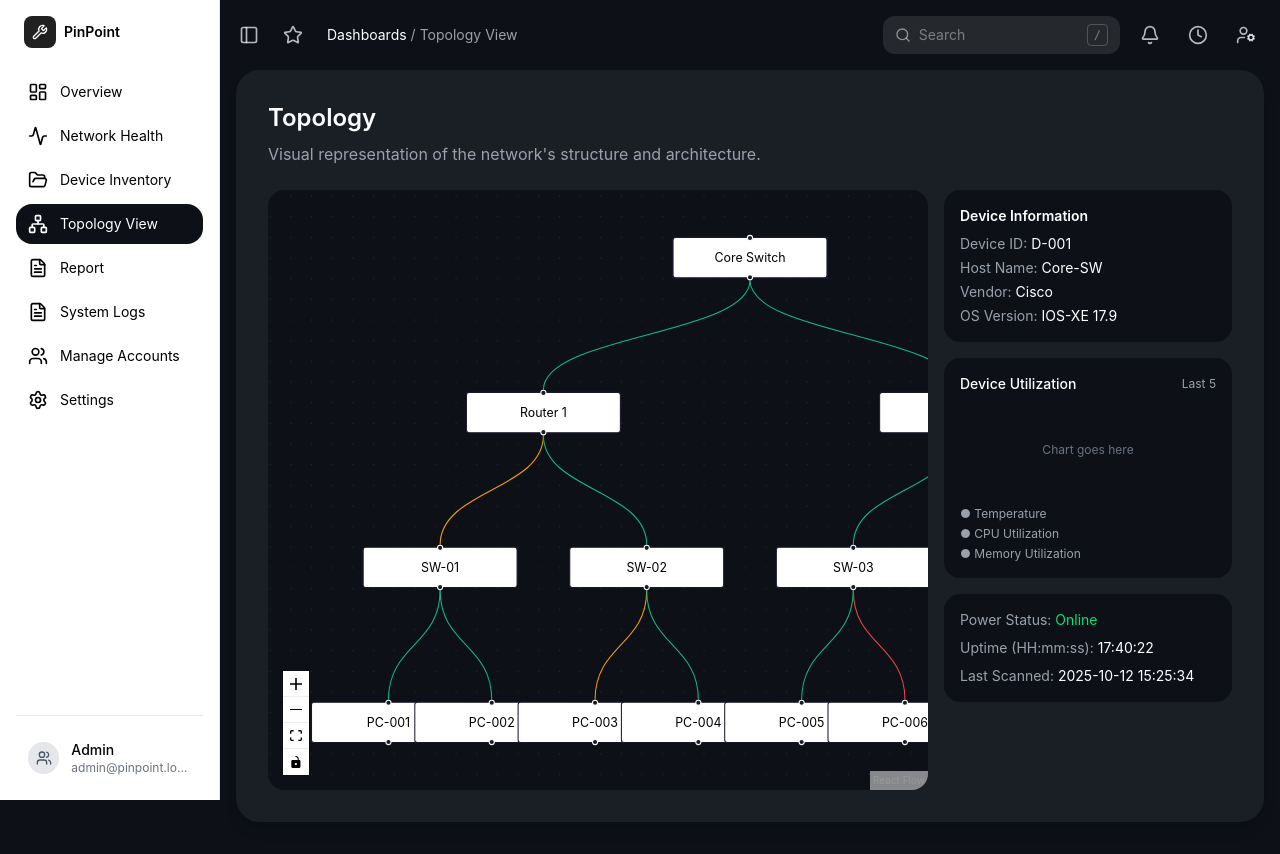
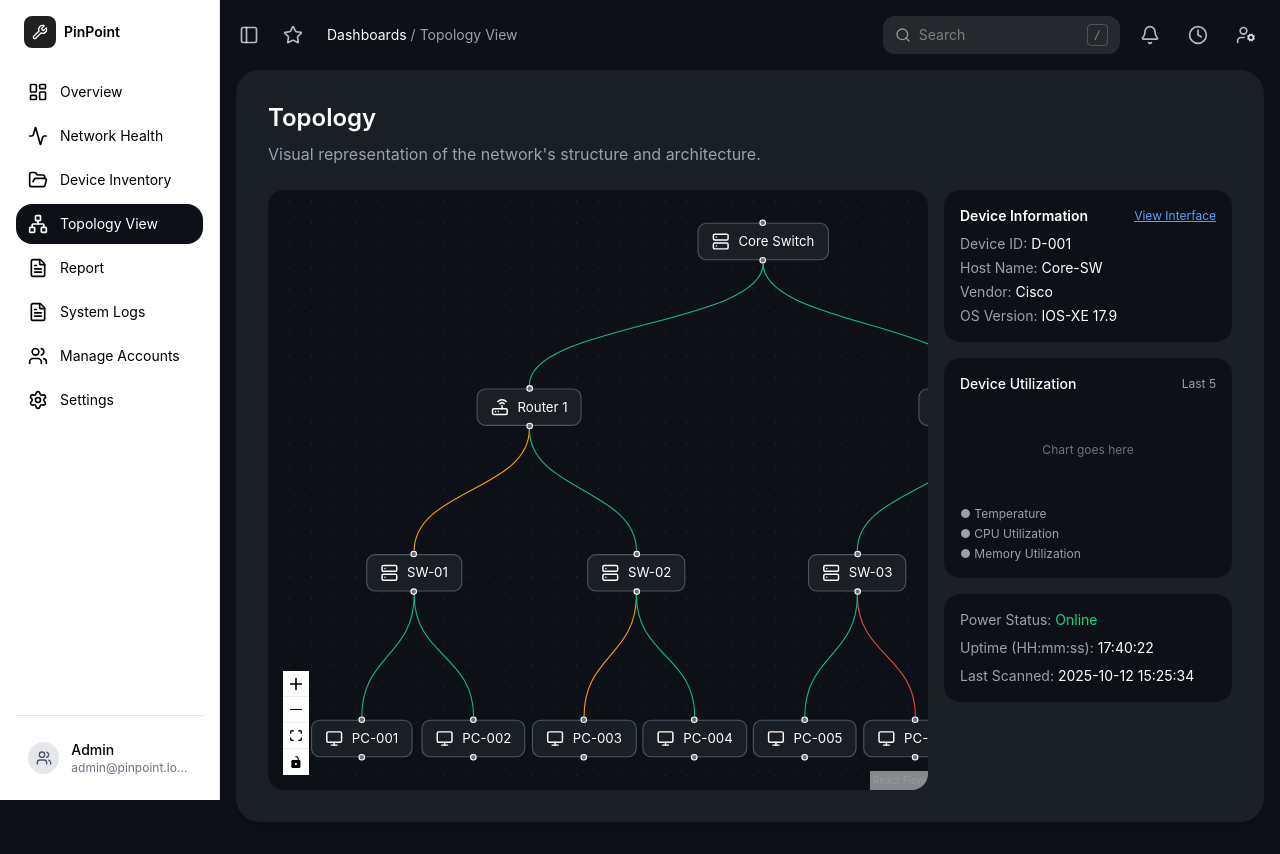
Before and after one commit to esfen14/Network-Diagnosis-System, a React (Vite) app in the folder client/: page /topology in a window 1280 px wide. Both pictures are taken after a click on the element 750 px from the left and 237 px from the top of the page. Built offline with nearby package versions, Linux system fonts and the light colour scheme.

Commit message:
add interface information panel and device icons

```diff
--- a/client/src/pages/TopologyPage.tsx
+++ b/client/src/pages/TopologyPage.tsx
@@ -1,6 +1,21 @@
 import { useState, useCallback } from 'react'
-import { ReactFlow, Background, Controls, useNodesState, useEdgesState, type Node, type Edge } from '@xyflow/react'
+import { ReactFlow, Background, Controls, Handle, Position, useNodesState, useEdgesState, type Node, type Edge, type NodeProps } from '@xyflow/react'
 import '@xyflow/react/dist/style.css'
+import { Server, Router, Monitor } from 'lucide-react'
+
+function CustomNode({ data }: NodeProps) {
+  const Icon = data.icon as typeof Server
+  return (
+    <div className="flex items-center gap-2 rounded-lg border border-gray-600 bg-[#1a1f26] px-3 py-2 text-white text-xs">
+      <Handle type="target" position={Position.Top} className="!bg-gray-500" />
+      <Icon className="h-4 w-4 shrink-0" />
+      <span>{data.label as string}</span>
+      <Handle type="source" position={Position.Bottom} className="!bg-gray-500" />
+    </div>
+  )
+}
+
+const nodeTypes = { custom: CustomNode }
 
 type SelectedItem =
   | { type: 'device'; id: string }
@@ -8,21 +23,21 @@ type SelectedItem =
   | null
 
 const initialNodes: Node[] = [
-  { id: 'core-sw', position: { x: 400, y: 50 }, data: { label: 'Core Switch' } },
-  { id: 'router-1', position: { x: 200, y: 200 }, data: { label: 'Router 1' } },
-  { id: 'router-2', position: { x: 600, y: 200 }, data: { label: 'Router 2' } },
-  { id: 'sw-01', position: { x: 100, y: 350 }, data: { label: 'SW-01' } },
-  { id: 'sw-02', position: { x: 300, y: 350 }, data: { label: 'SW-02' } },
-  { id: 'sw-03', position: { x: 500, y: 350 }, data: { label: 'SW-03' } },
-  { id: 'sw-04', position: { x: 700, y: 350 }, data: { label: 'SW-04' } },
-  { id: 'pc-01', position: { x: 50, y: 500 }, data: { label: 'PC-001' } },
-  { id: 'pc-02', position: { x: 150, y: 500 }, data: { label: 'PC-002' } },
-  { id: 'pc-03', position: { x: 250, y: 500 }, data: { label: 'PC-003' } },
-  { id: 'pc-04', position: { x: 350, y: 500 }, data: { label: 'PC-004' } },
-  { id: 'pc-05', position: { x: 450, y: 500 }, data: { label: 'PC-005' } },
-  { id: 'pc-06', position: { x: 550, y: 500 }, data: { label: 'PC-006' } },
-  { id: 'pc-07', position: { x: 650, y: 500 }, data: { label: 'PC-007' } },
-  { id: 'pc-08', position: { x: 750, y: 500 }, data: { label: 'PC-008' } },
+  { id: 'core-sw', type: 'custom', position: { x: 400, y: 50 }, data: { label: 'Core Switch', icon: Server } },
+  { id: 'router-1', type: 'custom', position: { x: 200, y: 200 }, data: { label: 'Router 1', icon: Router } },
+  { id: 'router-2', type: 'custom', position: { x: 600, y: 200 }, data: { label: 'Router 2', icon: Router } },
+  { id: 'sw-01', type: 'custom', position: { x: 100, y: 350 }, data: { label: 'SW-01', icon: Server } },
+  { id: 'sw-02', type: 'custom', position: { x: 300, y: 350 }, data: { label: 'SW-02', icon: Server } },
+  { id: 'sw-03', type: 'custom', position: { x: 500, y: 350 }, data: { label: 'SW-03', icon: Server } },
+  { id: 'sw-04', type: 'custom', position: { x: 700, y: 350 }, data: { label: 'SW-04', icon: Server } },
+  { id: 'pc-01', type: 'custom', position: { x: 50, y: 500 }, data: { label: 'PC-001', icon: Monitor } },
+  { id: 'pc-02', type: 'custom', position: { x: 150, y: 500 }, data: { label: 'PC-002', icon: Monitor } },
+  { id: 'pc-03', type: 'custom', position: { x: 250, y: 500 }, data: { label: 'PC-003', icon: Monitor } },
+  { id: 'pc-04', type: 'custom', position: { x: 350, y: 500 }, data: { label: 'PC-004', icon: Monitor } },
+  { id: 'pc-05', type: 'custom', position: { x: 450, y: 500 }, data: { label: 'PC-005', icon: Monitor } },
+  { id: 'pc-06', type: 'custom', position: { x: 550, y: 500 }, data: { label: 'PC-006', icon: Monitor } },
+  { id: 'pc-07', type: 'custom', position: { x: 650, y: 500 }, data: { label: 'PC-007', icon: Monitor } },
+  { id: 'pc-08', type: 'custom', position: { x: 750, y: 500 }, data: { label: 'PC-008', icon: Monitor } },
 ]
 
 const initialEdges: Edge[] = [
@@ -50,24 +65,37 @@ const deviceInfo: Record<string, { deviceId: string; hostName: string; vendor: s
   'sw-02': { deviceId: 'D-005', hostName: 'SW-02', vendor: 'Cisco', osVersion: 'IOS 15.2', powerStatus: 'Offline', uptime: '00:00:00', lastScanned: '2025-10-12 15:25:34' },
 }
 
+const interfaceInfo: Record<string, { interfaceId: string; hostName: string; ipAddress: string; subnetMask: string; macAddress: string; duplexMode: string; speed: string; status: string; connectedTo: string }> = {
+  'core-sw': { interfaceId: 'INT-001', hostName: 'Core-SW', ipAddress: '192.168.200.1', subnetMask: '255.255.255.0', macAddress: '00:1A:2B:4C:6D:7E', duplexMode: 'Full-Duplex', speed: '1 Gbps', status: 'Up', connectedTo: 'INT-002' },
+  'router-1': { interfaceId: 'INT-002', hostName: 'R1', ipAddress: '192.168.200.2', subnetMask: '255.255.255.0', macAddress: '00:1A:2B:4C:6D:7F', duplexMode: 'Full-Duplex', speed: '1 Gbps', status: 'Up', connectedTo: 'INT-001' },
+  'router-2': { interfaceId: 'INT-003', hostName: 'R2', ipAddress: '192.168.200.3', subnetMask: '255.255.255.0', macAddress: '00:1A:2B:4C:6D:80', duplexMode: 'Full-Duplex', speed: '1 Gbps', status: 'Up', connectedTo: 'INT-001' },
+  'sw-01': { interfaceId: 'INT-004', hostName: 'SW-01', ipAddress: '192.168.201.1', subnetMask: '255.255.255.0', macAddress: '00:1A:2B:4C:6D:81', duplexMode: 'Half-Duplex', speed: '100 Mbps', status: 'Up', connectedTo: 'INT-002' },
+  'sw-02': { interfaceId: 'INT-005', hostName: 'SW-02', ipAddress: '192.168.201.2', subnetMask: '255.255.255.0', macAddress: '00:1A:2B:4C:6D:82', duplexMode: 'Half-Duplex', speed: '100 Mbps', status: 'Down', connectedTo: 'INT-002' },
+}
+
 export function TopologyPage() {
   const [nodes, , onNodesChange] = useNodesState(initialNodes)
   const [edges, , onEdgesChange] = useEdgesState(initialEdges)
   const [selected, setSelected] = useState<SelectedItem>(null)
+  const [showInterface, setShowInterface] = useState(false)
 
   const onNodeClick = useCallback((_: unknown, node: Node) => {
     setSelected({ type: 'device', id: node.id })
+    setShowInterface(false)
   }, [])
 
   const onEdgeClick = useCallback((_: unknown, edge: Edge) => {
     setSelected({ type: 'link', source: edge.source, target: edge.target })
+    setShowInterface(false)
   }, [])
 
   const onPaneClick = useCallback(() => {
     setSelected(null)
+    setShowInterface(false)
   }, [])
 
   const device = selected?.type === 'device' ? deviceInfo[selected.id] : null
+  const iface = selected?.type === 'device' ? interfaceInfo[selected.id] : null
 
   return (
     <main className="ml-[220px] flex-1">
@@ -77,10 +105,11 @@ export function TopologyPage() {
 
         <div className="mt-6 flex gap-4">
           {/* Network Map */}
-          <div className="flex-1 rounded-2xl overflow-hidden bg-[#0d1117]" style={{ height: '600px' }}>
+          <div className="rounded-2xl overflow-hidden bg-[#0d1117]" style={{ height: '600px', width: '0', flexGrow: 1 }}>
             <ReactFlow
               nodes={nodes}
               edges={edges}
+              nodeTypes={nodeTypes}
               onNodesChange={onNodesChange}
               onEdgesChange={onEdgesChange}
               onNodeClick={onNodeClick}
@@ -96,10 +125,18 @@ export function TopologyPage() {
           {/* Side Panel */}
           {selected && (
             <div className="w-72 shrink-0 space-y-4">
-              {selected.type === 'device' && device && (
+              {selected.type === 'device' && device && !showInterface && (
                 <>
                   <div className="rounded-2xl bg-[#0d1117] p-4 space-y-2">
-                    <h2 className="text-white font-semibold text-sm">Device Information</h2>
+                    <div className="flex justify-between items-center">
+                      <h2 className="text-white font-semibold text-sm">Device Information</h2>
+                      <button
+                        onClick={() => setShowInterface(true)}
+                        className="text-xs text-blue-400 hover:text-blue-300 underline"
+                      >
+                        View Interface
+                      </button>
+                    </div>
                     <div className="space-y-1 text-sm">
                       <p className="text-gray-400">Device ID: <span className="text-white">{device.deviceId}</span></p>
                       <p className="text-gray-400">Host Name: <span className="text-white">{device.hostName}</span></p>
@@ -127,6 +164,48 @@ export function TopologyPage() {
                     <p className="text-gray-400">Power Status: <span className={device.powerStatus === 'Online' ? 'text-green-400' : 'text-red-400'}>{device.powerStatus}</span></p>
                     <p className="text-gray-400">Uptime (HH:mm:ss): <span className="text-white">{device.uptime}</span></p>
                     <p className="text-gray-400">Last Scanned: <span className="text-white">{device.lastScanned}</span></p>
+                  </div>
+                </>
+              )}
+
+              {selected.type === 'device' && iface && showInterface && (
+                <>
+                  <div className="rounded-2xl bg-[#0d1117] p-4 space-y-2">
+                    <div className="flex justify-between items-center">
+                      <h2 className="text-white font-semibold text-sm">Interface Information</h2>
+                      <button
+                        onClick={() => setShowInterface(false)}
+                        className="text-xs text-blue-400 hover:text-blue-300 underline"
+                      >
+                        ← Back
+                      </button>
+                    </div>
+                    <div className="space-y-1 text-sm">
+                      <p className="text-gray-400">Interface ID: <span className="text-white">{iface.interfaceId}</span></p>
+                      <p className="text-gray-400">Host Name: <span className="text-white">{iface.hostName}</span></p>
+                      <p className="text-gray-400">IP Address: <span className="text-white">{iface.ipAddress}</span></p>
+                      <p className="text-gray-400">Subnet Mask: <span className="text-white">{iface.subnetMask}</span></p>
+                      <p className="text-gray-400">Mac Address: <span className="text-white">{iface.macAddress}</span></p>
+                      <p className="text-gray-400">Duplex Mode: <span className="text-white">{iface.duplexMode}</span></p>
+                      <p className="text-gray-400">Speed: <span className="text-white">{iface.speed}</span></p>
+                      <p className="text-gray-400">Status: <span className={iface.status === 'Up' ? 'text-green-400' : 'text-red-400'}>{iface.status}</span></p>
+                      <p className="text-gray-400">Connected to: <span className="text-white">{iface.connectedTo}</span></p>
+                    </div>
+                  </div>
+
+                  <div className="rounded-2xl bg-[#0d1117] p-4 space-y-2">
+                    <h2 className="text-white font-semibold text-sm">Interface Health</h2>
+                    <div className="flex justify-between items-center">
+                      <p className="text-white text-sm font-medium">Ingress/Egress Traffic</p>
+                      <p className="text-gray-400 text-xs">Last 5 Hours</p>
+                    </div>
+                    <div className="h-24 flex items-center justify-center">
+                      <p className="text-gray-500 text-xs">Chart goes here</p>
+                    </div>
+                    <div className="space-y-1 text-xs">
+                      <p className="text-gray-400">● Ingress Traffic</p>
+                      <p className="text-gray-400">● Egress Traffic</p>
+                    </div>
                   </div>
                 </>
               )}
```
